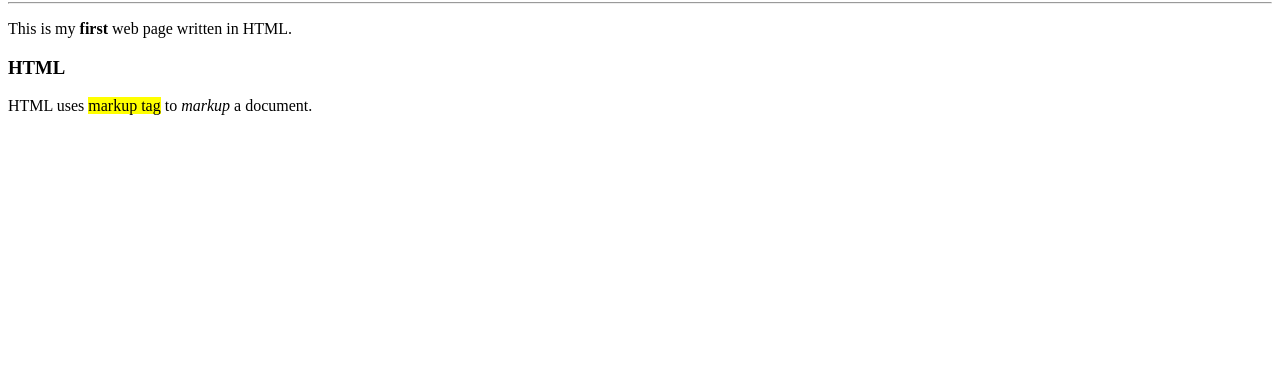
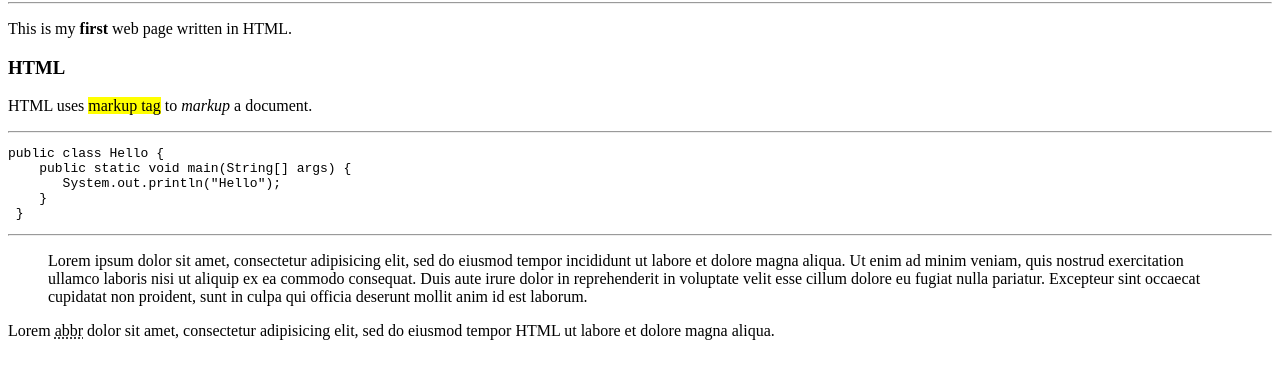
Before and after one commit to minwooKim1717/minwooKim1717.github.io, a plain HTML site: page index.html in a window 1280 px wide. Shown: the part 78-456 px from the top of the page. Drawn offline with Linux system fonts and the light colour scheme.

Commit message:
Update index.html

```diff
--- a/index.html
+++ b/index.html
@@ -2,7 +2,7 @@
 <html lang="en">
 <head>
   <meta charset="utf-8">
-  <title>Basic HTML Document Layout</title>
+  <title>Basic HTML Exercise</title>
 </head>
 <body>
   <h1>My First Web Page</h1>
@@ -10,5 +10,25 @@
   <p>This is my <strong>first</strong> web page written in HTML.</p>
   <h3>HTML</h3>
   <p>HTML uses <mark>markup tag</mark> to <em>markup</em> a document.</p>
+  <hr>
+  <pre>public class Hello {
+    public static void main(String[] args) {
+       System.out.println("Hello");
+    }
+ }</pre>
+<hr>
+<blockquote>Lorem ipsum dolor sit amet, consectetur adipisicing elit,
+    sed do eiusmod tempor incididunt ut labore et dolore magna aliqua.
+    Ut enim ad minim veniam, quis nostrud exercitation ullamco laboris nisi
+    ut aliquip ex ea commodo consequat. Duis aute irure dolor in
+    reprehenderit in voluptate velit esse cillum dolore eu fugiat nulla pariatur.
+     Excepteur sint occaecat cupidatat non proident, sunt in culpa qui
+    officia deserunt mollit anim id est laborum.
+</blockquote>
+<p>
+    Lorem <abbr title="abbreviation">abbr</abbr> dolor sit amet, consectetur adipisicing elit,
+    sed do eiusmod tempor HTML ut labore
+    et dolore magna aliqua.
+</p>
 </body>
 </html>
```
